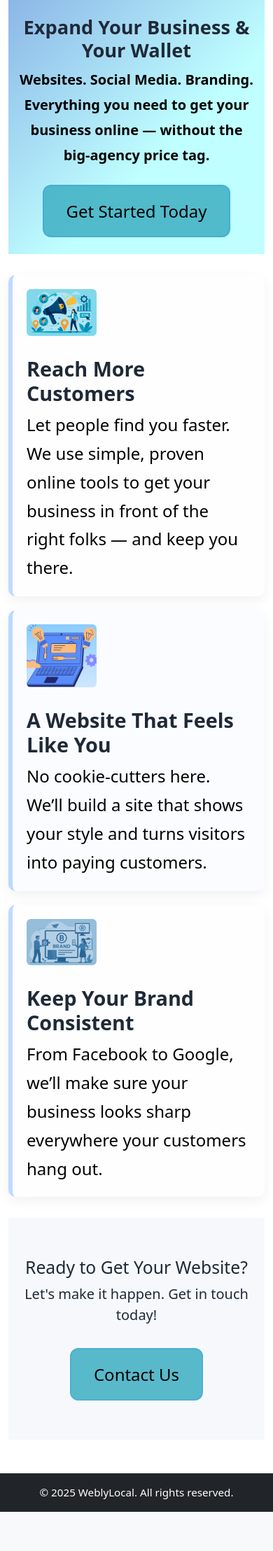
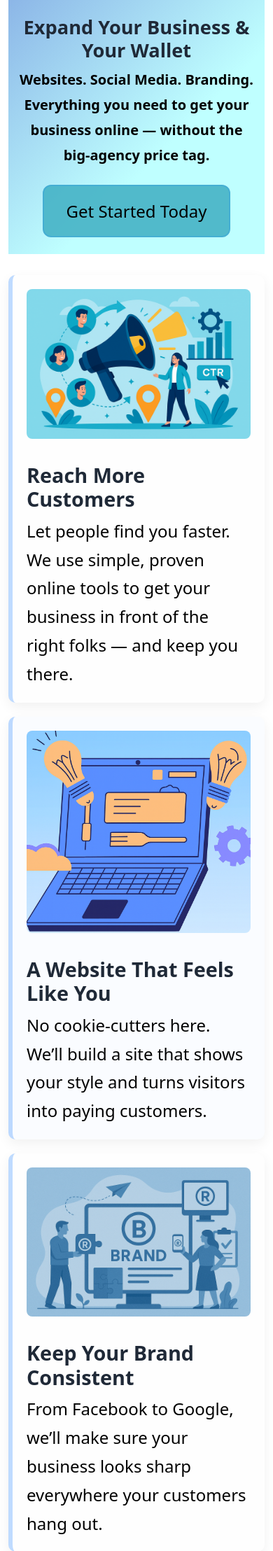
Before and after one commit to bros-before-code/Weblysite, a Django app: page / in a window 390 px wide. Shown: the part 215-2431 px from the top of the page at 70% size. Before the commit the page ends 2375 px from the top, so only its background shows below. Run offline with Django 5.2, Linux system fonts and the light colour scheme.

Commit message:
fixed mobile images

```diff
--- a/website/static/website/css/styles.css
+++ b/website/static/website/css/styles.css
@@ -274,24 +274,38 @@ footer {
 
 
 /* =========================================
-   Responsive
+   Responsive Fix for Mobile Images
    ========================================= */
 @media (max-width: 992px) {
   .growth-grid { grid-template-columns: 1fr 1fr; }
 }
+
 @media (max-width: 576px) {
   .growth-grid { grid-template-columns: 1fr; }
+
+  /* stack features vertically */
   .feature-vert {
     flex-direction: column;
     text-align: left;
     align-items: flex-start;
   }
+
+  /* fix images: take full width on small screens */
   .feature-vert__img {
-    width: 100px;
-    margin-bottom: 10px;
+    width: 100%;
+    max-width: 100%;
+    height: auto;
+    margin-bottom: 15px;
+    border-radius: 8px;
   }
-  .navbar .btn { padding: .5rem .75rem; }
+
+  /* tighten navbar buttons on small screens */
+  .navbar .btn {
+    padding: .5rem .75rem;
+    font-size: 1rem;
+  }
 }
+
 
 
 /* =========================================
```
